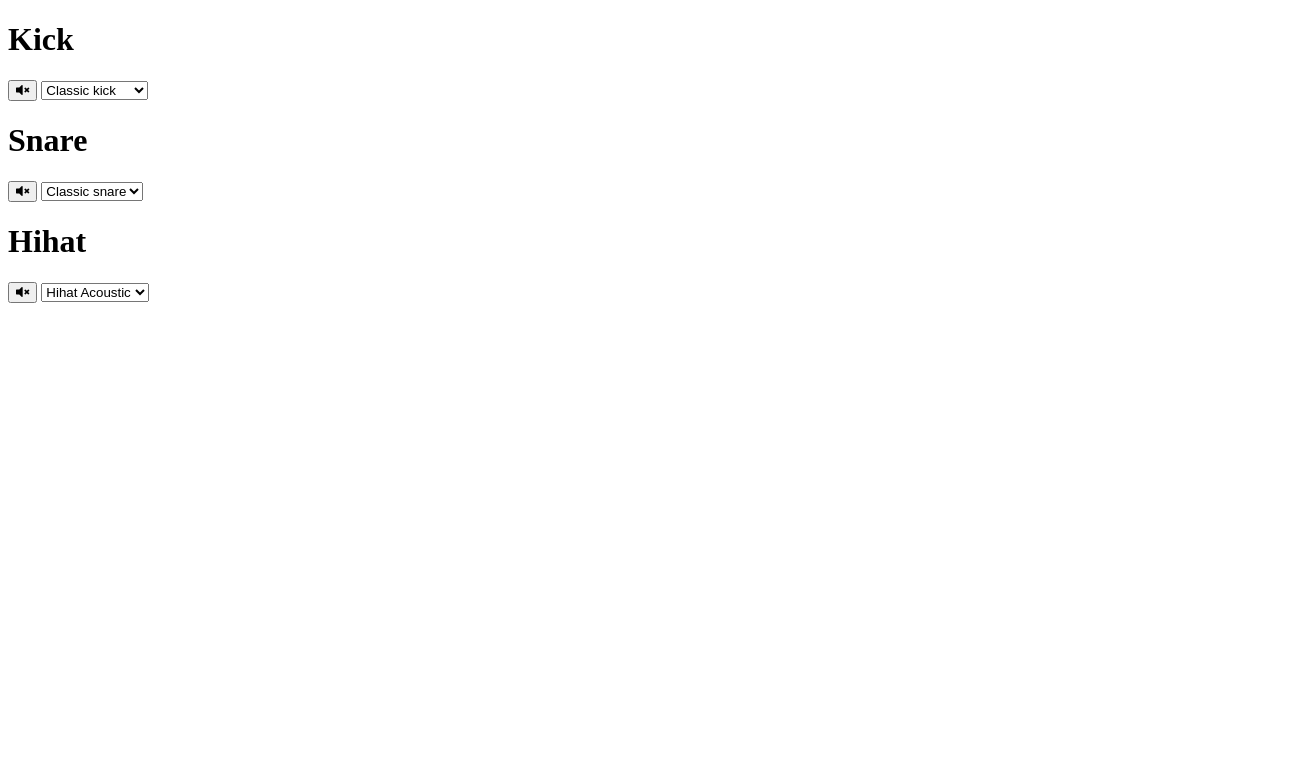
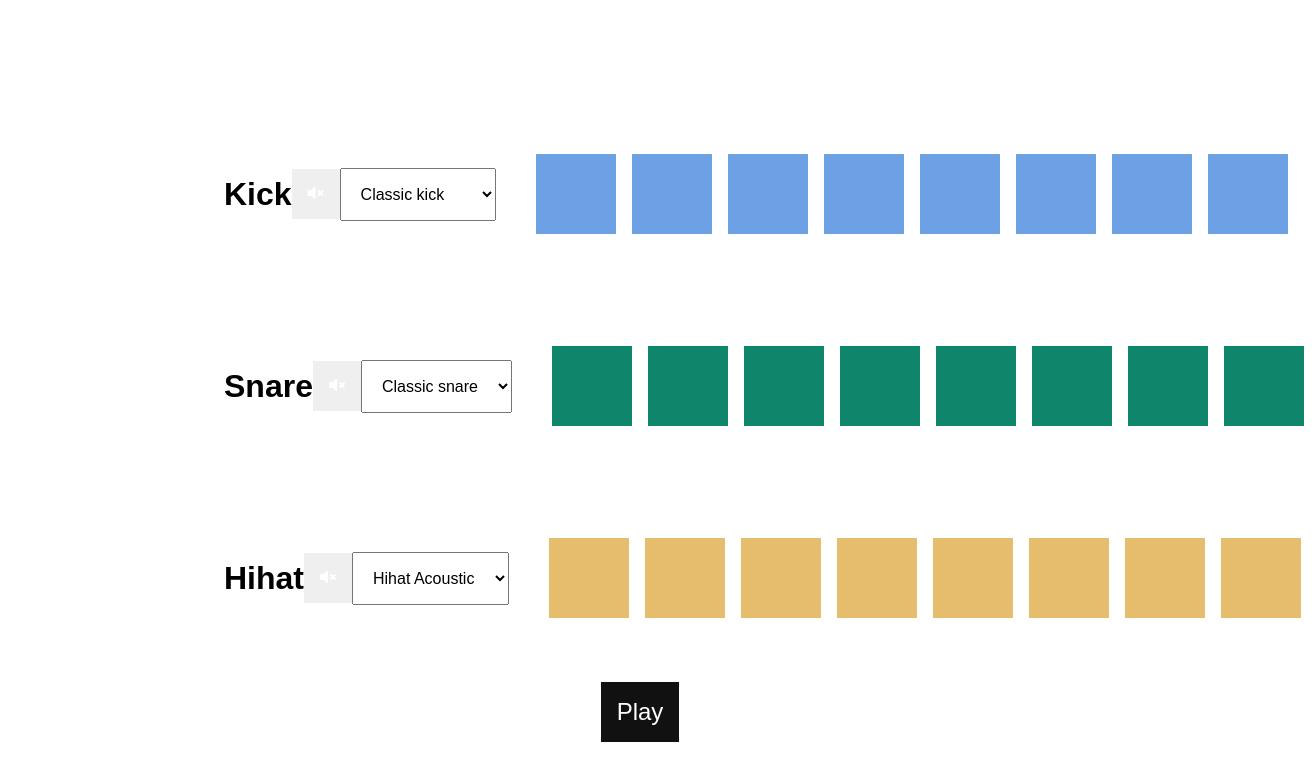
Before and after one commit to Theryx/beat_maker, a plain HTML site: page index.html in a window 1280 px wide. Shown: the whole page, 1312 px wide, since content can reach past the window. Drawn offline with Linux system fonts and the light colour scheme.

Commit message:
CSS added

```diff
--- a/index.html
+++ b/index.html
@@ -78,7 +78,12 @@
           <div class="pad hihat-pad b7"></div>
         </div>
       </div>
+      <button class="play">Play</button>
     </div>
+
+    <audio src="./sounds/kick-classic.wav" class="kick-sound"></audio>
+    <audio src="./sounds/snare-acoustic01.wav" class="snare-sound"></audio>
+    <audio src="./sounds/hihat-acoustic01.wav" class="hihat-sound"></audio>
 
     <link
       rel="stylesheet"
--- a/style.css
+++ b/style.css
@@ -0,0 +1,100 @@
+* {
+  margin: 0;
+  padding: 0;
+  box-sizing: border-box;
+}
+
+body {
+  font-family: sans-serif;
+}
+
+i,
+svg {
+  pointer-events: none;
+}
+
+.hihat-pad,
+.kick-pad,
+.snare-pad {
+  width: 5rem;
+  height: 5rem;
+  margin: 1rem 0.5rem;
+  cursor: pointer;
+}
+
+.kick-pad {
+  background-color: rgb(109, 161, 230);
+}
+.snare-pad {
+  background-color: rgb(15, 134, 108);
+}
+.hihat-pad {
+  background-color: rgb(230, 188, 109);
+}
+.kick-pad.active {
+  background-color: rgb(23, 106, 214);
+}
+.snare-pad.active {
+  background-color: rgb(7, 90, 72);
+}
+.hihat-pad.active {
+  background-color: rgb(212, 150, 33);
+}
+
+.sequencer {
+  display: flex;
+  flex-direction: column;
+  min-height: 100vh;
+  align-items: center;
+  justify-content: center;
+}
+.kick-track,
+.snare-track,
+.hihat-track {
+  display: flex;
+  align-items: center;
+  width: 70%;
+  justify-content: space-between;
+  margin-top: 5rem;
+}
+
+.hihat,
+.kick,
+.snare {
+  display: flex;
+}
+.controls {
+  display: flex;
+  justify-content: space-between;
+  align-items: center;
+  flex: 1;
+  margin: 0rem 2rem;
+}
+
+.controls button {
+  padding: 1rem;
+  border: none;
+
+  color: white;
+  font-size: 1rem;
+  cursor: pointer;
+  transition: all 0.5s ease;
+}
+
+.pad {
+  transition: all 0.5s ease;
+}
+.play {
+  padding: 1rem;
+  font-size: 1.5rem;
+  background: rgb(17, 17, 17);
+  color: white;
+  border: none;
+  cursor: pointer;
+  margin-top: 3rem;
+}
+
+select {
+  padding: 1rem;
+  font-size: 1rem;
+}
```
Also changed, not shown: 2 other files.
